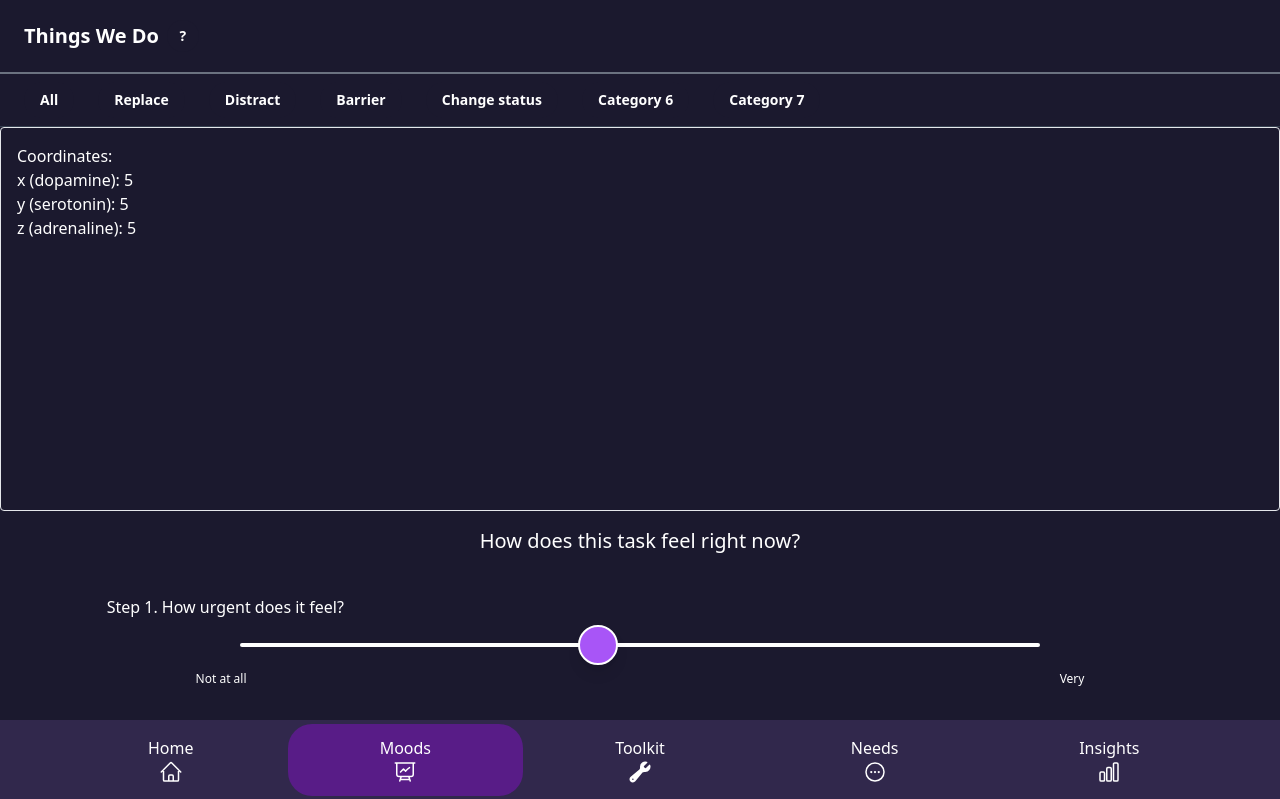
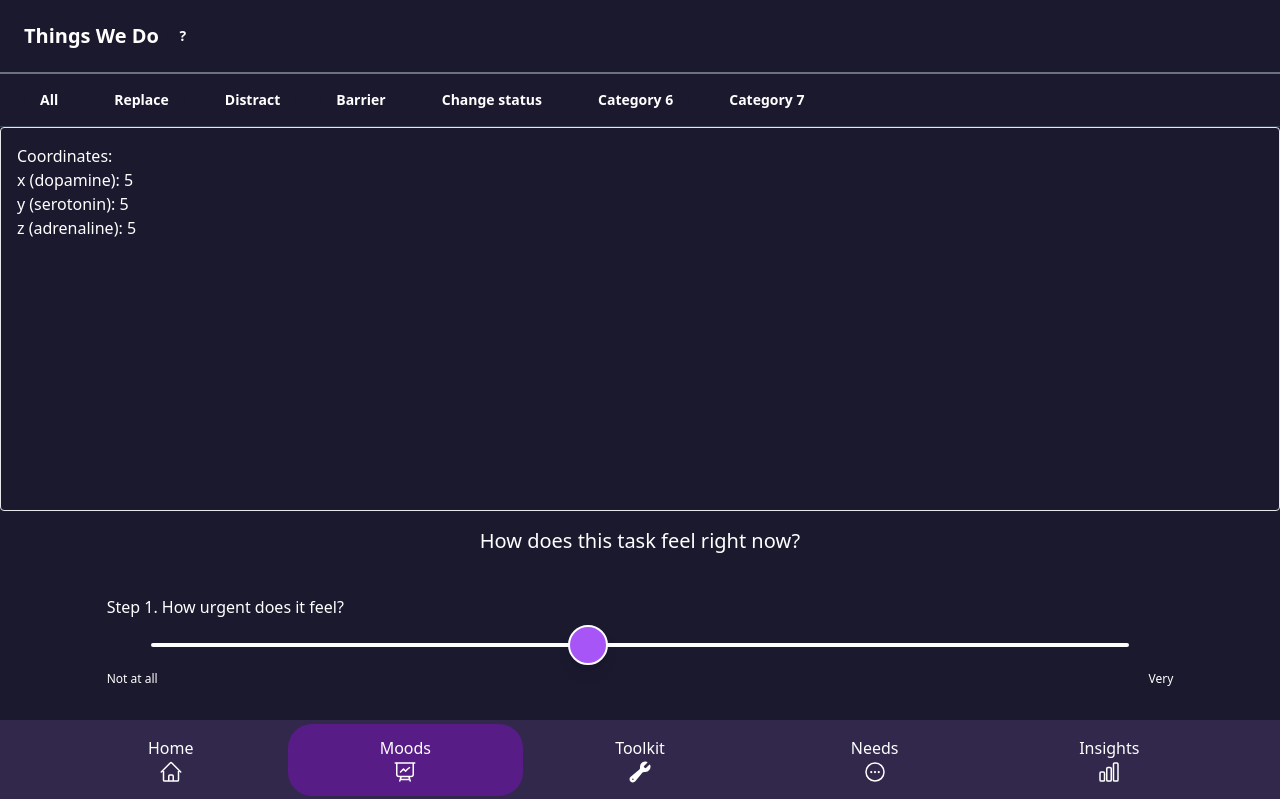
Before and after one commit to fac30/things-we-do, a Next.js app: page /moods in a window 1280 px wide. Shown: the top 799 px of the page. Built offline with nearby package versions, Linux system fonts and the light colour scheme.

Commit message:
style: increase slider width

```diff
--- a/src/app/moods/components/Slider.tsx
+++ b/src/app/moods/components/Slider.tsx
@@ -33,9 +33,9 @@ export function Slider({ chem, label }: SliderProps) {
         max="10"
         value={neuroState[chem]}
         onChange={(e) => handleChange(parseInt(e.target.value))}
-        className="w-9/12 m-auto range-slider"
+        className="w-11/12 m-auto range-slider"
       />
-      <div className="flex justify-between mt-6 w-10/12 m-auto">
+      <div className="flex justify-between mt-6 w-full m-auto">
         <p className="text-xs">Not at all</p>
         <p className="text-xs">Very</p>
       </div>
```
